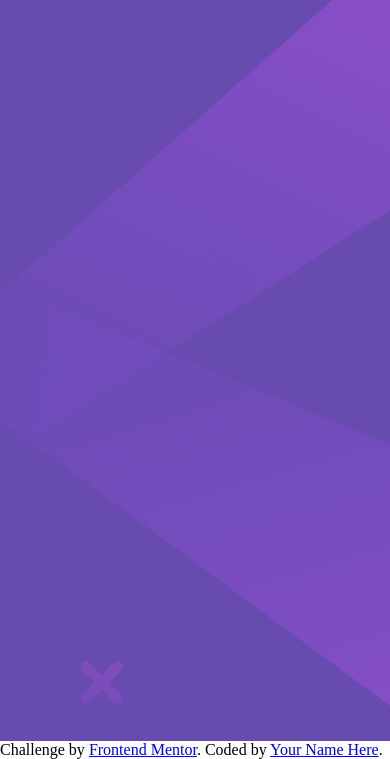
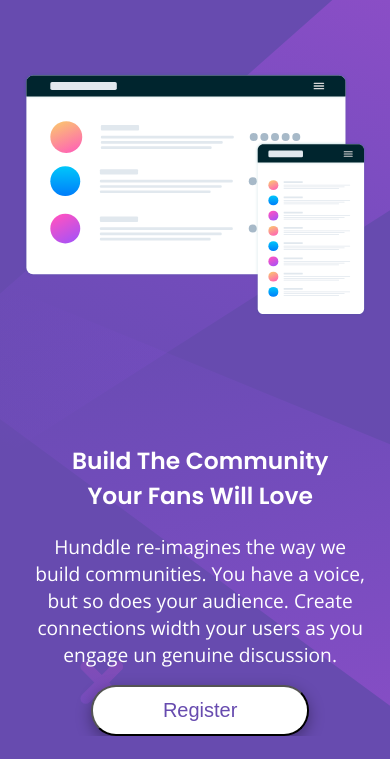
Before and after one commit to pastorp3/Huddle-landing-page, a plain HTML site: page index.html in a window 390 px wide. Shown: the part 103-862 px from the top of the page. Drawn offline with nearby package versions, Linux system fonts and the light colour scheme.

Commit message:
Added finall design

```diff
--- a/index.css
+++ b/index.css
@@ -1,7 +1,10 @@
+@import url('https://fonts.googleapis.com/css2?family=Poppins:wght@400;600&display=swap');
+@import url('https://fonts.googleapis.com/css2?family=Open+Sans&display=swap');
+
 * {
   margin: 0;
   box-sizing: border-box;
-  overflow: hidden;
+  overflow-x: hidden;
 }
 
 .main-container {
@@ -10,10 +13,121 @@
   background: url(./images/bg-desktop.svg);
   background-repeat: no-repeat;
   background-size: cover;
+  padding: 3% 6% 5% 6%;
 }
 
-.background {
+body {
   background-color: hsl(257, 40%, 49%);
   width: 100vw;
   height: 100vh;
 }
+
+.content {
+  display: flex;
+  padding-top: 7vh;
+  flex-wrap: wrap;
+  text-align: center;
+  width: 100%;
+  justify-content: center;
+}
+
+.logo {
+  width: 100%;
+  max-width: 200px;
+  height: auto;
+  margin-top: 25px;
+}
+
+.mock {
+  width: 100%;
+  max-width: 706px;
+  height: auto
+}
+
+.heading {
+  font-family: 'Poppins', sans-serif;
+  font-weight: 600;
+  font-size: 3vw;
+}
+
+.text {
+  padding-top: 2%;
+  padding-left: 3%;
+  color: #fff;
+  text-align: left;
+}
+
+.margin-heading {
+  margin-bottom: 20px;
+}
+
+.description {
+  font-family: 'Open Sans', sans-serif;
+  font-size: 1.20rem;
+}
+
+.btn-register {
+  background-color: #fff;
+  color: hsl(257, 40%, 49%);
+  border-radius: 25px;
+  padding-top: 12px;
+  padding-bottom: 12px;
+  padding-left: 70px;
+  padding-right: 70px;
+  font-size: 20px;
+  margin-top: 5%;
+  box-shadow: rgba(0, 0, 0, 0.35) 0px 5px 15px;
+}
+
+.icon {
+  border: 1px solid #fff;
+  color: #fff;
+  border-radius: 100%;
+  align-items: center;
+  text-align: center;
+  width: 32px;
+  height: auto;
+  padding: 7px;
+  background: transparent;
+  margin-right: 5px;
+  margin-left: 5px;
+}
+
+.icons-container {
+  display: flex;
+  justify-content: flex-end;
+  margin-top: 30px;
+}
+
+footer {
+  background-color:hsl(257, 40%, 49%);
+  color: #fff;
+}
+
+@media (max-width: 651px) {
+  .description br {
+    display: none;
+  }
+
+  .description {
+    text-align: center;
+  }
+
+  .text {
+    text-align: center;
+    padding-top: 15vh;
+  }
+
+  .heading {
+    font-size: 6vw;
+  }
+
+  .icons-container {
+    justify-content: center;
+    padding-top: 5vh;
+  }
+
+  .content {
+    padding-top: 10vh;
+  }
+}
--- a/index.html
+++ b/index.html
@@ -6,6 +6,7 @@
 
   <link rel="icon" type="image/png" sizes="32x32" href="./images/favicon-32x32.png">
   <link real="css" type="text/css" rel="stylesheet" href="./index.css">
+  <link rel="stylesheet" href="https://pro.fontawesome.com/releases/v5.10.0/css/all.css" integrity="sha384-AYmEC3Yw5cVb3ZcuHtOA93w35dYTsvhLPVnYs9eStHfGJvOvKxVfELGroGkvsg+p" crossorigin="anonymous"/>
 
   <title>Frontend Mentor | Huddle landing page with single introductory section</title>
 
@@ -13,19 +14,40 @@
 </head>
 <body>
   <main>
-    <div  class="background">
-      <div class="main-container">
-
+    <div class="main-container">
+      <img src="images/logo.svg" class="logo">
+      <div class="content">
+          <img alt="mock" src="images/illustration-mockups.svg" class="mock" >
+          <div class="text">
+            <div class="margin-heading">
+              <span class="heading">
+                Build The Community
+              </span>
+              <br>
+              <span class="heading">
+                Your Fans Will Love
+              </span>
+            </div>
+            <div class="description">
+                Hunddle re-imagines the way we build communities. You have<br>
+                a voice, but so does your audience. Create connections width<br>
+                your users as you engage un genuine discussion.
+            </div>
+            <button class="btn-register">Register</button>
+          </div>
+      </div>
+      <div class="icons-container">
+        <button class="icon">
+          <i class="fab fa-facebook-f"></i>
+        </button>
+        <button class="icon">
+          <i class="fab fa-twitter"></i>
+        </button>
+        <button class="icon">
+          <i class="fab fa-instagram"></i>
+        </button>
       </div>
     </div>
-
   </main>
-
-  <footer>
-    <p class="attribution">
-      Challenge by <a href="https://www.frontendmentor.io?ref=challenge" target="_blank">Frontend Mentor</a>.
-      Coded by <a href="#">Your Name Here</a>.
-    </p>
-  </footer>
 </body>
 </html>
```
